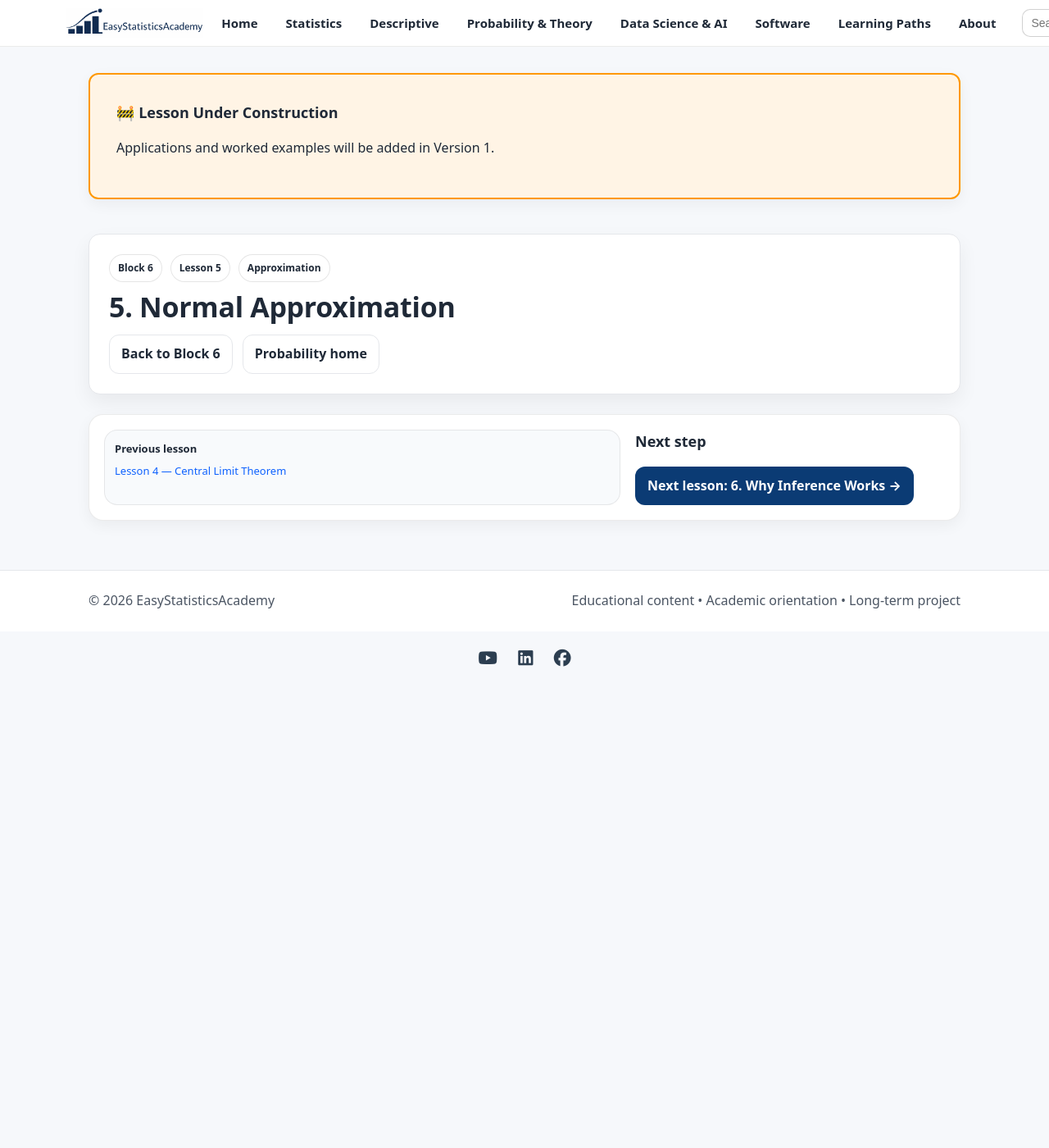
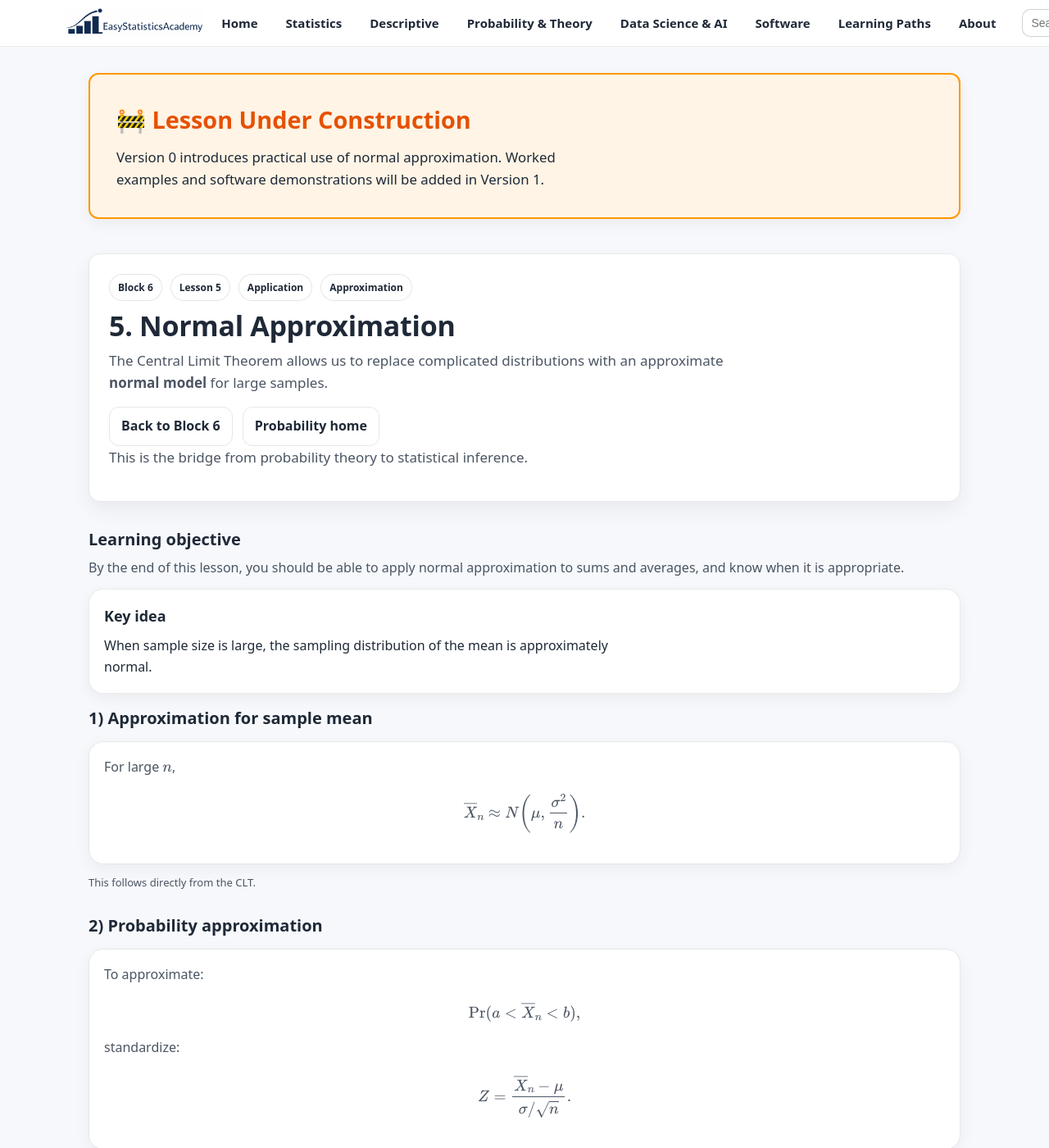
Before and after one commit to ammar-homaida-statistics/easystatisticsacademy, a Jekyll site: the page built from probability/lln-clt/normal-approximation/index.md, in a window 1280 px wide and 1400 px high. Shown: the whole window at 82% size. Built offline with Jekyll 4.4.1, drawn with Linux system fonts in a browser that asks for light colours; some of the changed text lies outside the part shown.

Commit message:
Add lesson content

```diff
--- a/probability/lln-clt/normal-approximation/index.md
+++ b/probability/lln-clt/normal-approximation/index.md
@@ -1,29 +1,34 @@
 ---
 layout: default
 title: "5. Normal Approximation"
-description: "Using the Central Limit Theorem to approximate probabilities."
+description: "Using the Central Limit Theorem to approximate probabilities in practical problems."
 permalink: /probability/lln-clt/normal-approximation/
 sidebar: false
 ---
 
+<!-- UNDER CONSTRUCTION NOTICE -->
 <section class="section section-slim">
   <div class="callout" style="background:#fff4e5; border:2px solid #ff9800; padding:2rem; border-radius:12px;">
     <div class="callout-copy">
-      <h2>🚧 Lesson Under Construction</h2>
-      <p>Applications and worked examples will be added in Version 1.</p>
+      <h2 style="margin-top:0; color:#e65100; font-size:1.8rem;">🚧 Lesson Under Construction</h2>
+      <p style="margin:0; font-size:1.05rem;">
+        Version 0 introduces practical use of normal approximation.
+        Worked examples and software demonstrations will be added in Version 1.
+      </p>
     </div>
   </div>
 </section>
 
+<!-- ✅ Tracking -->
 <script>
-(function(){
-  var KEY="esa_continue_probability_lln_clt_lesson_v0";
-  localStorage.setItem(KEY, JSON.stringify({
-    url:"/probability/lln-clt/normal-approximation/",
-    label:"Lesson 5 — Normal Approximation",
-    ts:Date.now()
-  }));
-})();
+  (function () {
+    var KEY = "esa_continue_probability_lln_clt_lesson_v0";
+    localStorage.setItem(KEY, JSON.stringify({
+      url: "/probability/lln-clt/normal-approximation/",
+      label: "Lesson 5 — Normal Approximation",
+      ts: Date.now()
+    }));
+  })();
 </script>
 
 <section class="hero hero-section">
@@ -32,34 +37,188 @@
       <div class="badge-row">
         <span class="badge">Block 6</span>
         <span class="badge">Lesson 5</span>
+        <span class="badge">Application</span>
         <span class="badge">Approximation</span>
       </div>
+
       <h1>5. Normal Approximation</h1>
+      <p class="lead">
+        The Central Limit Theorem allows us to replace complicated distributions
+        with an approximate <strong>normal model</strong> for large samples.
+      </p>
 
       <div class="hero-actions">
         <a class="btn btn-outline" href="/probability/lln-clt/">Back to Block 6</a>
         <a class="btn btn-outline" href="/probability/">Probability home</a>
       </div>
+
+      <p class="muted-mini">
+        This is the bridge from probability theory to statistical inference.
+      </p>
+    </div>
+  </div>
+</section>
+
+<section class="section">
+  <div class="section-head">
+    <h2>Learning objective</h2>
+    <p>
+      By the end of this lesson, you should be able to apply normal approximation
+      to sums and averages, and know when it is appropriate.
+    </p>
+  </div>
+
+  <div class="callout">
+    <div class="callout-copy">
+      <h2>Key idea</h2>
+      <p style="margin:0;">
+        When sample size is large, the sampling distribution of the mean
+        is approximately normal.
+      </p>
+    </div>
+  </div>
+</section>
+
+<section class="section">
+  <div class="section-head">
+    <h2>1) Approximation for sample mean</h2>
+  </div>
+
+  <div class="card">
+    <p style="margin:0;">
+      For large \( n \),
+      \[
+      \overline{X}_n \approx N\!\left(\mu, \frac{\sigma^2}{n}\right).
+      \]
+    </p>
+  </div>
+
+  <p class="muted-mini" style="margin-top:.75rem;">
+    This follows directly from the CLT.
+  </p>
+</section>
+
+<section class="section">
+  <div class="section-head">
+    <h2>2) Probability approximation</h2>
+  </div>
+
+  <div class="card">
+    <p>
+      To approximate:
+      \[
+      \Pr(a < \overline{X}_n < b),
+      \]
+      standardize:
+    </p>
+
+    <p>
+      \[
+      Z = \frac{\overline{X}_n - \mu}{\sigma/\sqrt{n}}.
+      \]
+    </p>
+  </div>
+
+  <p class="muted-mini" style="margin-top:.75rem;">
+    Then use standard normal tables or software.
+  </p>
+</section>
+
+<section class="section">
+  <div class="section-head">
+    <h2>3) Example (Binomial Approximation)</h2>
+  </div>
+
+  <div class="card">
+    <p>
+      If \( X \sim \text{Binomial}(n,p) \) and \( n \) is large,
+      then:
+    </p>
+
+    <p>
+      \[
+      X \approx N(np, np(1-p)).
+      \]
+    </p>
+  </div>
+
+  <div class="callout" style="margin-top:1rem;">
+    <div class="callout-copy">
+      <h2>Continuity correction</h2>
+      <p style="margin:0;">
+        For discrete-to-continuous approximation, adjust by ±0.5.
+      </p>
+    </div>
+  </div>
+</section>
+
+<section class="section">
+  <div class="section-head">
+    <h2>4) When is approximation good?</h2>
+  </div>
+
+  <div class="card">
+    <ul class="bullets">
+      <li>Large sample size</li>
+      <li>Finite variance</li>
+      <li>Original distribution not extremely skewed</li>
+      <li>For binomial: \( np \) and \( n(1-p) \) sufficiently large</li>
+    </ul>
+  </div>
+</section>
+
+<section class="section">
+  <div class="section-head">
+    <h2>5) Limitations</h2>
+  </div>
+
+  <div class="card">
+    <ul class="bullets">
+      <li>Heavy-tailed distributions may converge slowly</li>
+      <li>Small sample sizes may produce poor approximation</li>
+      <li>Skewed distributions require larger n</li>
+    </ul>
+  </div>
+</section>
+
+<section class="section section-slim">
+  <div class="callout">
+    <div class="callout-copy">
+      <h2>Outcome of this lesson</h2>
+      <ul class="bullets">
+        <li>Apply normal approximation to sample means</li>
+        <li>Use continuity correction correctly</li>
+        <li>Recognize when approximation is appropriate</li>
+        <li>Prepare for formal statistical inference</li>
+      </ul>
     </div>
   </div>
 </section>
 
 <section class="section section-slim">
   <div class="callout">
+    <div class="callout-copy">
+      <h2>Next step</h2>
+      <p style="margin:0;">
+        Block 6 is complete.
+        Next, we move to <strong>Sampling Distributions & Estimation</strong>.
+      </p>
+
+      <div class="pill-row" style="margin-top:1rem;">
+        <a class="btn" href="/probability/sampling-distributions/">
+          Next block →
+        </a>
+      </div>
+    </div>
+
     <div class="callout-side">
       <div class="mini">
         <div class="mini-title">Previous lesson</div>
         <div class="mini-body">
-          <a href="/probability/lln-clt/central-limit-theorem/">Lesson 4 — Central Limit Theorem</a>
+          <a href="/probability/lln-clt/central-limit-theorem/">
+            Lesson 4 — Central Limit Theorem
+          </a>
         </div>
-      </div>
-    </div>
-    <div class="callout-copy">
-      <h2>Next step</h2>
-      <div class="pill-row" style="margin-top:1rem;">
-        <a class="btn" href="/probability/lln-clt/inference-bridge/">
-          Next lesson: 6. Why Inference Works →
-        </a>
       </div>
     </div>
   </div>
```
